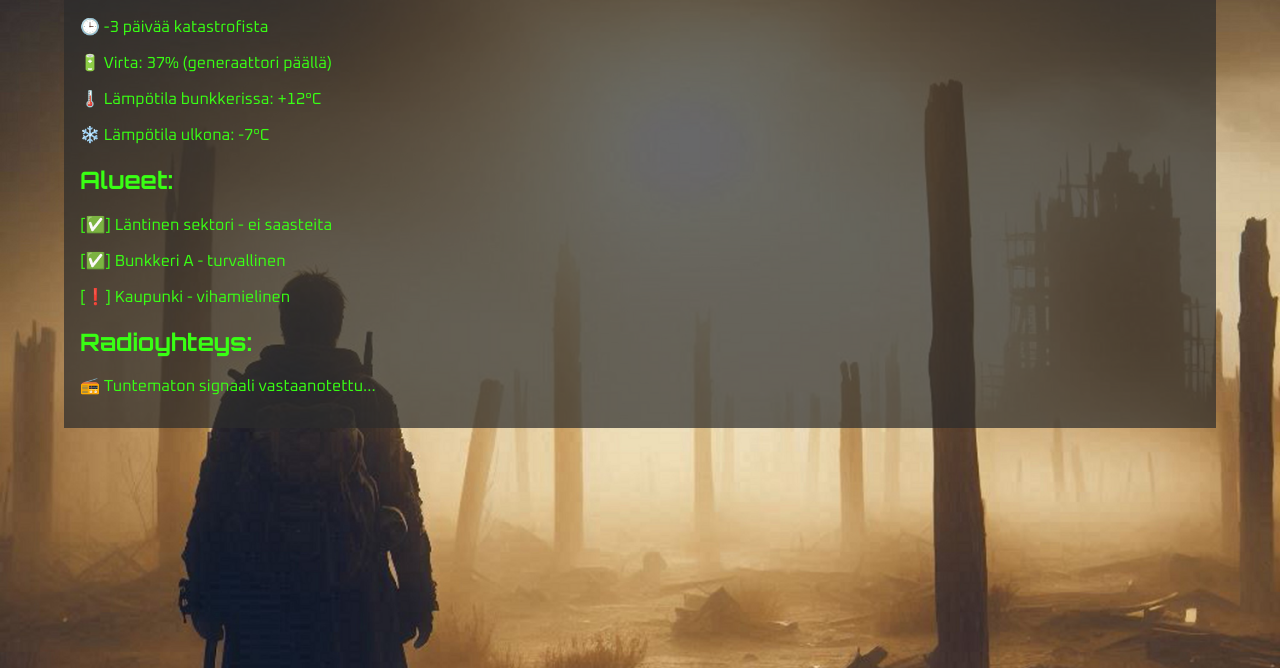
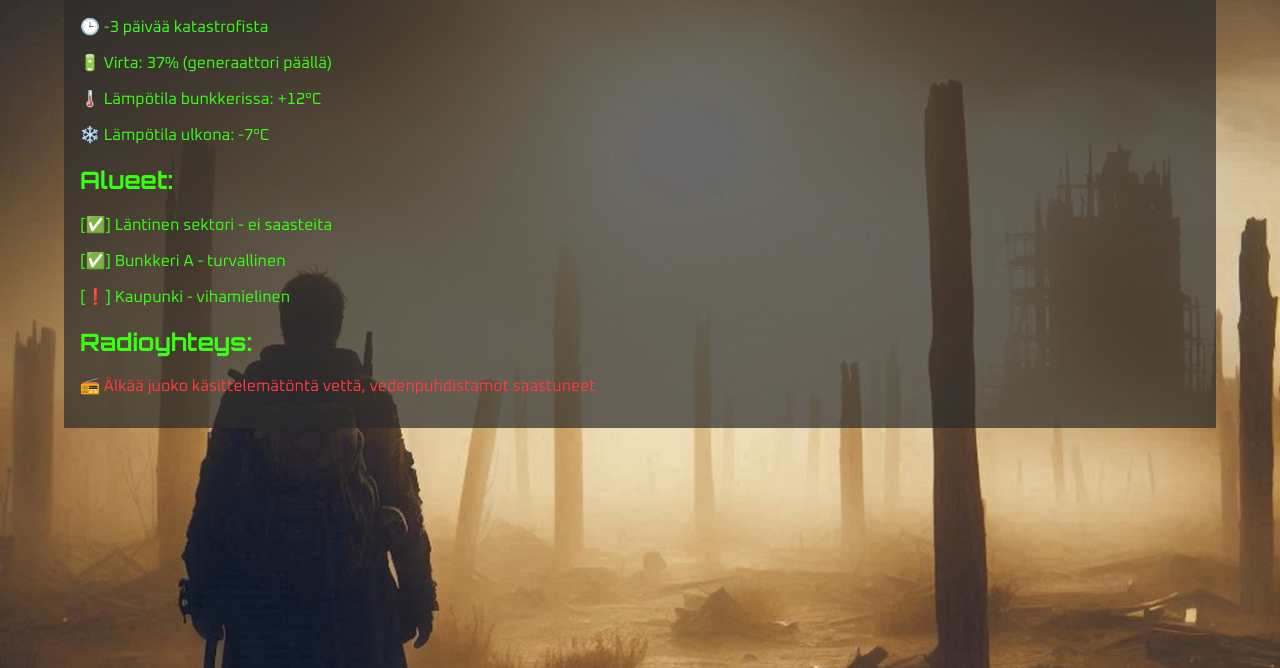
Before and after one commit to Jukkapalm/wasteland-journal, a plain HTML site: page index.html in a window 1280 px wide. Shown: the part 148-816 px from the top of the page. Drawn offline with Linux system fonts and the light colour scheme.

Commit message:
Lisätty radioon viestejä

```diff
--- a/index.html
+++ b/index.html
@@ -30,7 +30,7 @@
                 <p>[✅] Bunkkeri A - turvallinen</p>
                 <p>[❗] Kaupunki - vihamielinen</p>
                 <h2 class="radio">Radioyhteys:</h2>
-                <p>📻 Tuntematon signaali vastaanotettu...</p>
+                <p id="radio-signal"><span id="pisteet"></span></p>
             </div>
 
             <div class="paivakirja">
--- a/js/script.js
+++ b/js/script.js
@@ -20,5 +20,56 @@ function updatePaivat() {
     paivat.textContent = `🕒 ${paivatEro} päivää katastrofista`;
 }
 
-// Ladataan sivu ja käynnistetään funktio
-window.onload = updatePaivat();
+let vari = "#39FF14";
+
+function updateRadio() {
+    const radio = document.getElementById("radio-signal");
+
+    const viestit = [
+        { viesti: "Tuntematon signaali vastaanotettu" },
+        { viesti: "Jos joku lukee tämän, pysykää poissa kaupungista" },
+        { viesti: "Varoitus! Eteläinen sektori saastunut" },
+        { viesti: "Pysykää turvassa. Älkää jääkö yksin ulos" },
+        { viesti: "Älkää juoko käsittelemätöntä vettä, vedenpuhdistamot saastuneet" },
+        { viesti: "Ryöstäjiä liikkeellä, pysykää piilossa" },
+        { viesti: "Varoitus! Läntinen sektori saastunut" },
+        { viesti: "Kaupunki vihamielinen, välttäkää liikkumista keskustassa" },
+        { viesti: "Hälytys: Kaupunki täynnä väijyviä ryhmiä, liikkuminen vaarallista" },
+        { viesti: "Vältä liikkumista eteläisessä sektorissa, taloissa sortumavaara" },
+        { viesti: "Itäisellä sektorilla liikkuminen turvallista"},
+        { viesti: "Pohjoisella sektorilla turvallista liikkua" }
+    ];
+
+    const randomIndex = Math.floor(Math.random() * viestit.length);
+    const valittu = viestit[randomIndex];
+
+
+    if ([
+        "Tuntematon signaali vastaanotettu",
+        "Itäisellä sektorilla liikkuminen turvallista",
+        "Pohjoisella sektorilla turvallista liikkua"
+    ].includes(valittu.viesti)) {
+        vari = "#39FF14";
+    } else if ([
+        "Jos joku lukee tämän, pysykää poissa kaupungista",
+        "Pysykää turvassa. Älkää jääkö yksin ulos",
+        "Ryöstäjiä liikkeellä, pysykää piilossa",
+        "Vältä liikkumista eteläisessä sektorissa, taloissa sortumavaara"
+    ].includes(valittu.viesti)) {
+        vari = "#FFD700";
+    } else {
+        vari = "#FF3B3B";
+    }
+
+    radio.style.color = vari;
+    radio.textContent = `📻 ${valittu.viesti}`;
+
+}
+
+// Ladataan sivu ja käynnistetään funktiot
+window.onload = () => {
+    updatePaivat();
+    updateRadio();
+
+    setInterval(updateRadio, 10000);
+}
```
